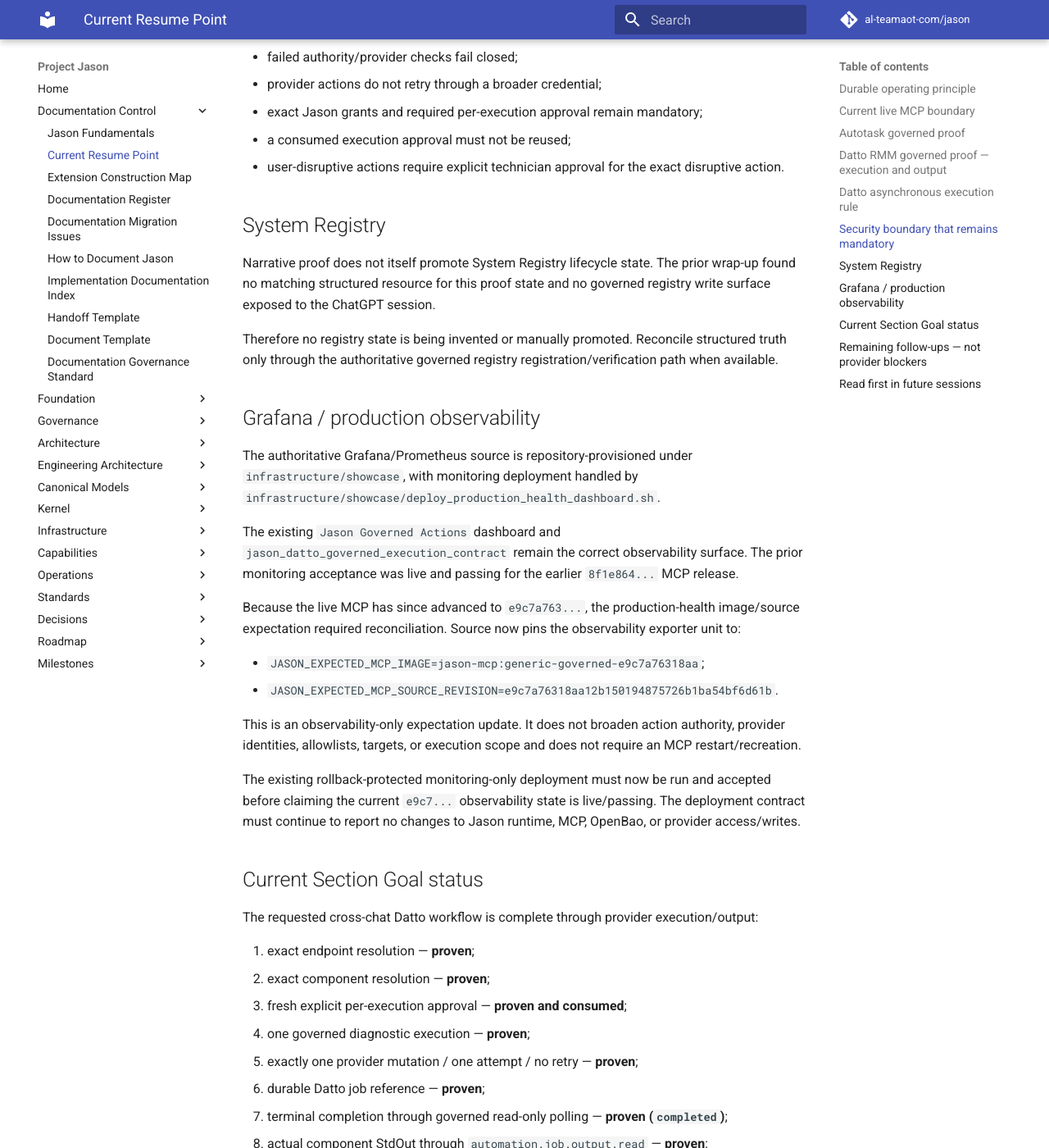
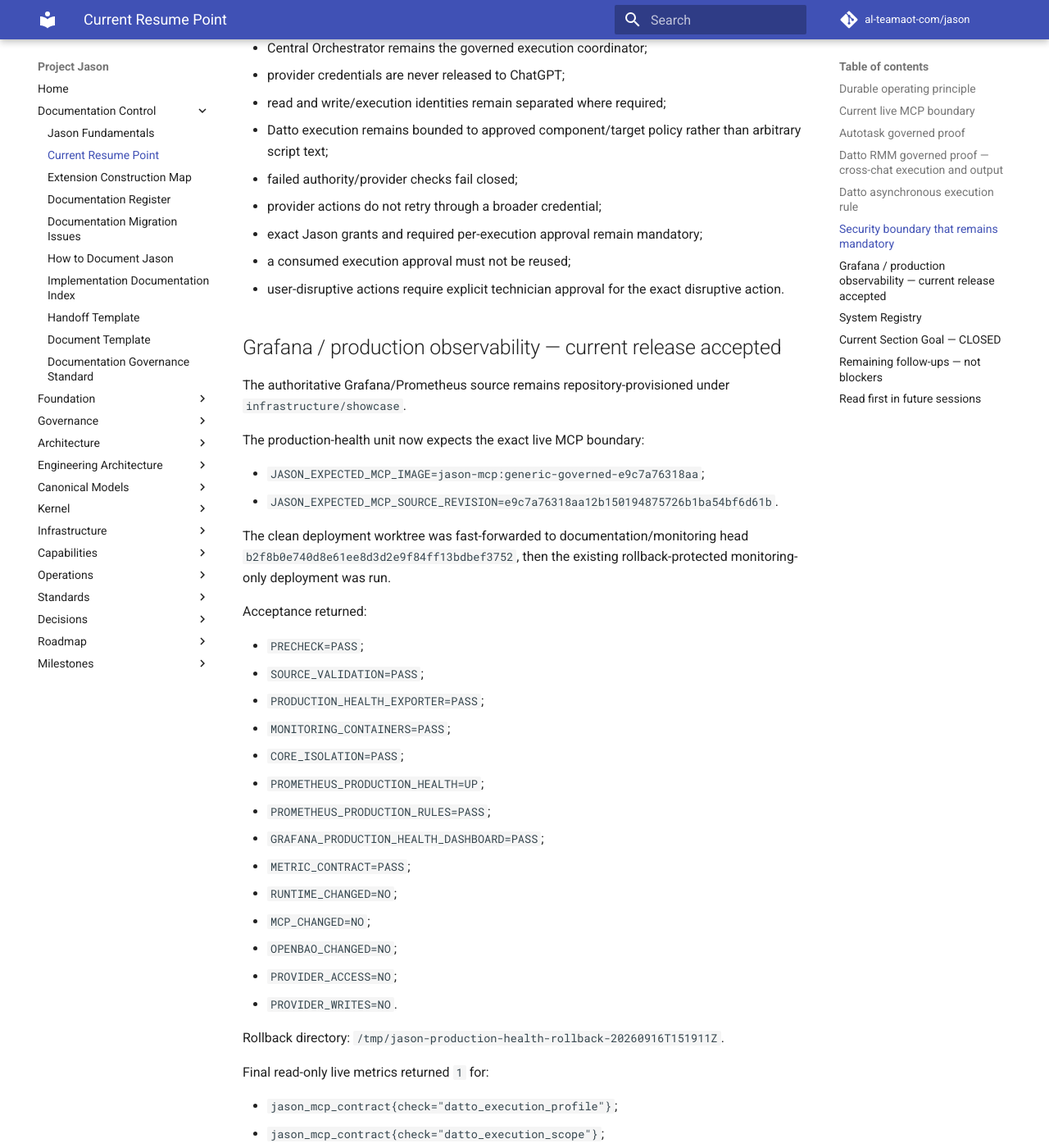
Before and after one commit to al-teamaot-com/jason, an MkDocs documentation site: the page built from docs/control/CURRENT.md, in a window 1280 px wide and 1400 px high, scrolled down 3449 px. Shown: the whole window at 82% size. Built offline with MkDocs 1.6.1 and Material for MkDocs 9.7.7, drawn with Linux system fonts in a browser that asks for light colours; comment, search, counter and statistics services are not loaded; some of the changed text lies outside the part shown.

Commit message:
Close current Datto cross-chat Section Goal

```diff
--- a/docs/control/CURRENT.md
+++ b/docs/control/CURRENT.md
@@ -1,7 +1,7 @@
 # Project Jason — Current Resume Point
 
 **Updated:** 2026-09-16
-**Status:** The bounded governed-action path for Autotask and Datto RMM through ChatGPT is live-proven. Datto is additionally cross-chat proven for fresh approval, single-attempt execution, terminal job verification, and governed component StdOut retrieval. Monitoring reconciliation for the current `e9c7a763...` MCP release is prepared in source and requires the existing monitoring-only deployment/verification before the observability portion of the current Section Goal is fully closed.
+**Status:** The bounded governed-action path for Autotask and Datto RMM through ChatGPT is live-proven. Datto is additionally cross-chat proven for exact target/component resolution, fresh per-execution approval, one-attempt execution, terminal job verification, governed component StdOut retrieval, and current-release Grafana/Prometheus observability. The current Section Goal is complete.
 **Canonical purpose:** Human-readable resume point. Volatile production facts still require fresh runtime evidence before consequential change.
 
 ## Durable operating principle
@@ -37,17 +37,26 @@
 
 This proves the bounded Autotask ticket-update path, not arbitrary Autotask CRUD. Activated capabilities, exact Jason grants, provider authority, and required per-execution approval remain authoritative.
 
-## Datto RMM governed proof — execution and output
+## Datto RMM governed proof — cross-chat execution and output
 
-Governed Datto reads are working. The controlled endpoint is `AOT-50282` with device UID `69571572-83f7-1e33-9cdf-01717d4e74a4` at Atlantic Office Machines.
+Controlled target:
 
-The controlled diagnostic component is `Get-DNS Settings AOT Ver 06042025-1`, component UID `afb858ae-e0d5-4c7b-b0da-8617a22b60d4`, under allowlist `AOT governed diagnostic pilot`, with no variables.
+- endpoint: `AOT-50282`;
+- device UID: `69571572-83f7-1e33-9cdf-01717d4e74a4`;
+- site: Atlantic Office Machines.
+
+Controlled diagnostic component:
+
+- `Get-DNS Settings AOT Ver 06042025-1`;
+- component UID `afb858ae-e0d5-4c7b-b0da-8617a22b60d4`;
+- allowlist `AOT governed diagnostic pilot`;
+- variables: none.
 
 The earlier same-day governed execution proof remains valid and is preserved at `docs/sessions/Jason-Datto-RMM-Governed-Execution-Proof-2026-09-16.md`; its completed job UID was `422d680b-a5ce-4473-b8e8-5d682ec85682`.
 
-The later cross-chat proof deliberately treated the earlier execution approval as consumed. Fresh governed reads uniquely resolved the endpoint and component, and the AOT Owner then explicitly approved exactly one new non-disruptive diagnostic execution.
+The later cross-chat proof deliberately treated the prior approval as consumed. Fresh governed reads resolved the exact endpoint and component. The AOT Owner then explicitly approved exactly one new non-disruptive diagnostic execution.
 
-Jason executed one `automation.component.execute` request, one provider mutation, and one provider attempt. The provider accepted Datto job:
+Jason executed one `automation.component.execute` request, one provider mutation, and one provider attempt. Datto accepted:
 
 - job UID: `741a2d02-587d-4348-9f26-b4982d337732`;
 - action correlation: `corr_mcp_action_d49b19600e6f4c50a60f43892af66458`;
@@ -56,11 +65,11 @@
 - `readback_verified=true`;
 - `completion_verified=false` at action return because the job was asynchronous.
 
-Jason issued no retry or second component execution. It used only `automation.job.read` until the same job reached terminal state `completed`:
+Jason issued no retry or second component execution. It used only `automation.job.read` until the exact job reached terminal `completed`:
 
 - terminal read correlation: `corr_mcp_12eafe5022dc42cb8a42091be669d8cf`.
 
-Jason then retrieved the actual component output through `automation.job.output.read`, bound to the exact job UID, device UID, component UID, and `stream=stdout`:
+Jason then retrieved actual component StdOut through `automation.job.output.read`, bound to the exact job UID, device UID, component UID, and `stream=stdout`:
 
 - output-read correlation: `corr_mcp_2c624f2cda234afab3be73b70906e8b0`;
 - output matches: `1`;
@@ -98,30 +107,57 @@
 - a consumed execution approval must not be reused;
 - user-disruptive actions require explicit technician approval for the exact disruptive action.
 
+## Grafana / production observability — current release accepted
+
+The authoritative Grafana/Prometheus source remains repository-provisioned under `infrastructure/showcase`.
+
+The production-health unit now expects the exact live MCP boundary:
+
+- `JASON_EXPECTED_MCP_IMAGE=jason-mcp:generic-governed-e9c7a76318aa`;
+- `JASON_EXPECTED_MCP_SOURCE_REVISION=e9c7a76318aa12b150194875726b1ba54bf6d61b`.
+
+The clean deployment worktree was fast-forwarded to documentation/monitoring head `b2f8b0e740d8e61ee8d3d2e9f84ff13bdbef3752`, then the existing rollback-protected monitoring-only deployment was run.
+
+Acceptance returned:
+
+- `PRECHECK=PASS`;
+- `SOURCE_VALIDATION=PASS`;
+- `PRODUCTION_HEALTH_EXPORTER=PASS`;
+- `MONITORING_CONTAINERS=PASS`;
+- `CORE_ISOLATION=PASS`;
+- `PROMETHEUS_PRODUCTION_HEALTH=UP`;
+- `PROMETHEUS_PRODUCTION_RULES=PASS`;
+- `GRAFANA_PRODUCTION_HEALTH_DASHBOARD=PASS`;
+- `METRIC_CONTRACT=PASS`;
+- `RUNTIME_CHANGED=NO`;
+- `MCP_CHANGED=NO`;
+- `OPENBAO_CHANGED=NO`;
+- `PROVIDER_ACCESS=NO`;
+- `PROVIDER_WRITES=NO`.
+
+Rollback directory: `/tmp/jason-production-health-rollback-20260916T151911Z`.
+
+Final read-only live metrics returned `1` for:
+
+- `jason_mcp_contract{check="datto_execution_profile"}`;
+- `jason_mcp_contract{check="datto_execution_scope"}`;
+- `jason_mcp_contract{check="image"}`;
+- `jason_mcp_contract{check="source_revision"}`;
+- `jason_datto_governed_execution_contract`.
+
+Grafana returned dashboard UID `jason-governed-actions` with title `Jason Governed Actions`.
+
+Monitoring remains observational only. It does not call Datto directly and grants no provider or execution authority.
+
 ## System Registry
 
 Narrative proof does not itself promote System Registry lifecycle state. The prior wrap-up found no matching structured resource for this proof state and no governed registry write surface exposed to the ChatGPT session.
 
-Therefore no registry state is being invented or manually promoted. Reconcile structured truth only through the authoritative governed registry registration/verification path when available.
+No registry state was invented or manually promoted. Reconcile structured truth only through the authoritative governed registry registration/verification path when available.
 
-## Grafana / production observability
+## Current Section Goal — CLOSED
 
-The authoritative Grafana/Prometheus source is repository-provisioned under `infrastructure/showcase`, with monitoring deployment handled by `infrastructure/showcase/deploy_production_health_dashboard.sh`.
-
-The existing `Jason Governed Actions` dashboard and `jason_datto_governed_execution_contract` remain the correct observability surface. The prior monitoring acceptance was live and passing for the earlier `8f1e864...` MCP release.
-
-Because the live MCP has since advanced to `e9c7a763...`, the production-health image/source expectation required reconciliation. Source now pins the observability exporter unit to:
-
-- `JASON_EXPECTED_MCP_IMAGE=jason-mcp:generic-governed-e9c7a76318aa`;
-- `JASON_EXPECTED_MCP_SOURCE_REVISION=e9c7a76318aa12b150194875726b1ba54bf6d61b`.
-
-This is an observability-only expectation update. It does not broaden action authority, provider identities, allowlists, targets, or execution scope and does not require an MCP restart/recreation.
-
-The existing rollback-protected monitoring-only deployment must now be run and accepted before claiming the current `e9c7...` observability state is live/passing. The deployment contract must continue to report no changes to Jason runtime, MCP, OpenBao, or provider access/writes.
-
-## Current Section Goal status
-
-The requested cross-chat Datto workflow is complete through provider execution/output:
+The requested cross-chat Datto workflow is complete:
 
 1. exact endpoint resolution — **proven**;
 2. exact component resolution — **proven**;
@@ -133,12 +169,11 @@
 8. actual component StdOut through `automation.job.output.read` — **proven**;
 9. bounded JSON-array provider transport — **live-proven**;
 10. `direct_provider_access=false`, Central Orchestrator, exact grants, and per-execution approval — **preserved**;
-11. durable proof/runbook reconciliation — **complete in source**;
-12. Grafana/Prometheus expectation reconciliation — **prepared in source; live monitoring-only deployment verification pending**.
+11. durable proof/current-state reconciliation — **complete**;
+12. Grafana/Prometheus current-release observability — **live and passing**.
 
-## Remaining follow-ups — not provider blockers
+## Remaining follow-ups — not blockers
 
-- Run and verify the existing rollback-protected monitoring-only deployment for the current `e9c7...` observability expectation.
 - Add first-class lifecycle/rotation tooling for the dedicated `datto_rmm.execution` secret identity so future rotation does not require rediscovery.
 - Reconcile System Registry structured truth when an authoritative governed write/verification route exists.
 - Normalize stale MCP source-revision environment metadata during a future controlled MCP recreation only if it remains stale; do not recreate MCP solely for cosmetic cleanup.
```
